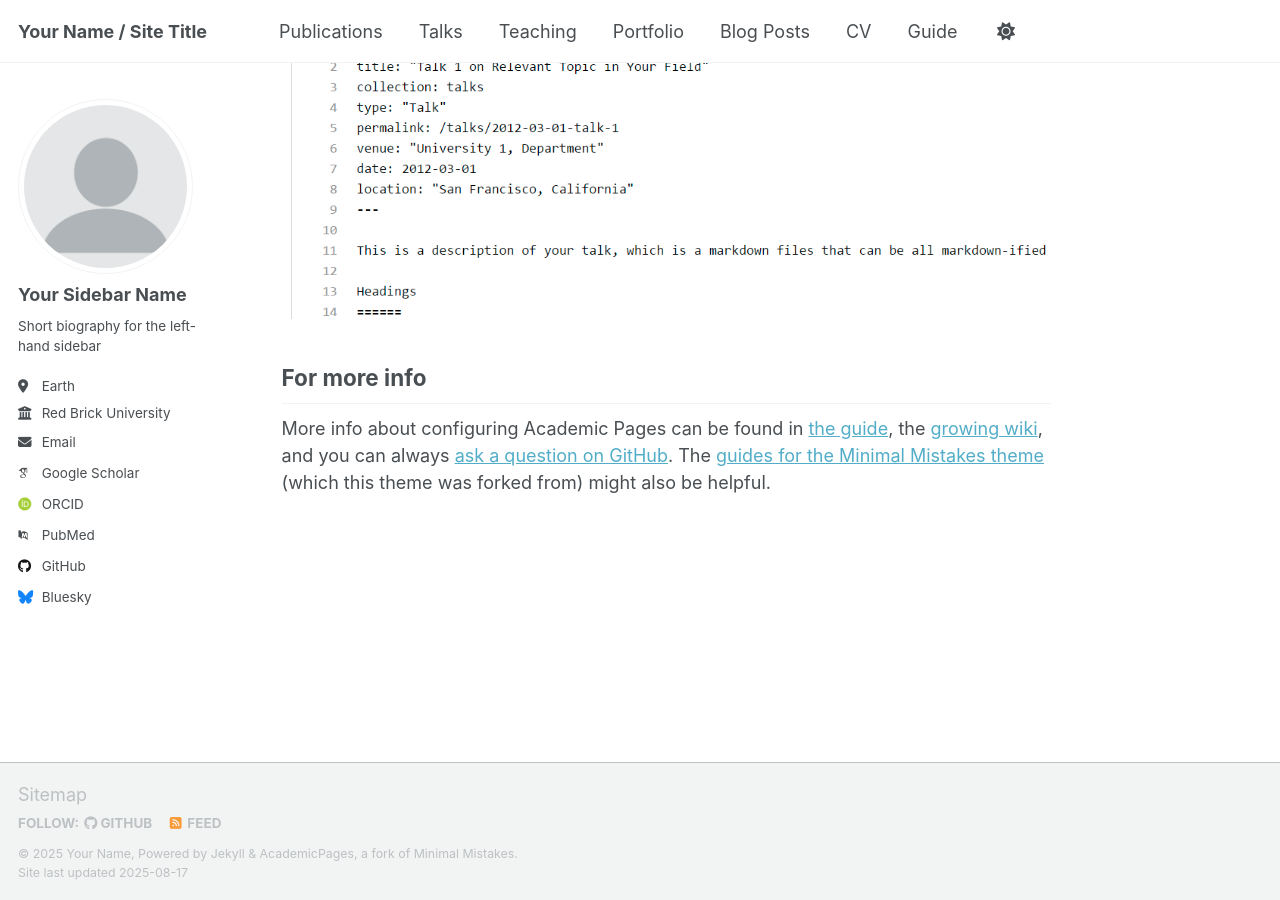
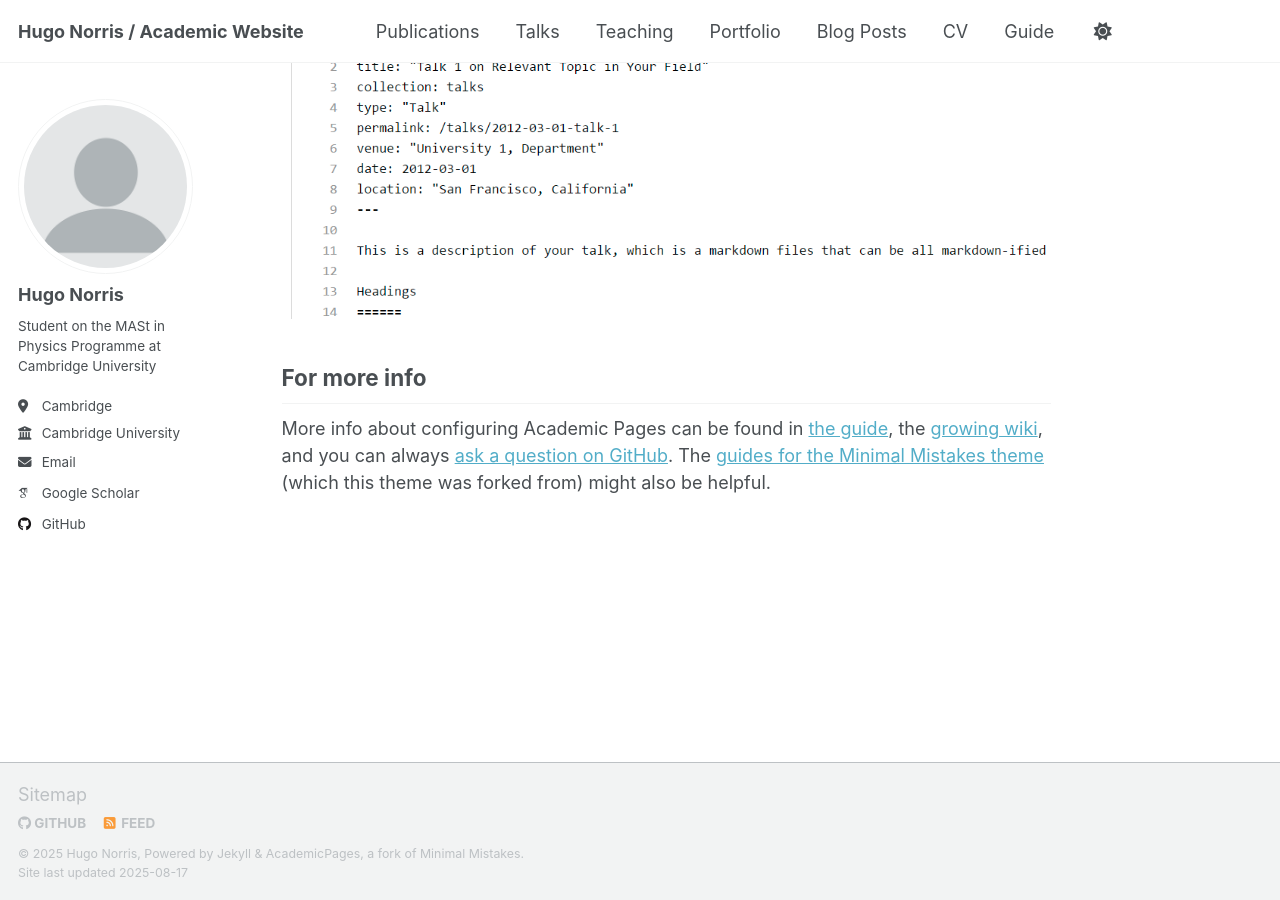
Before and after one commit to norrishugo/norrishugo.github.io, a Jekyll site: the page built from _pages/about.md, in a window 1280 px wide and 900 px high, scrolled down 2880 px. Built offline with Jekyll 4.4.1, drawn with Linux system fonts in a browser that asks for light colours; some web fonts are replaced; a script that is not in the unit is left out.

Commit message:
Update _config.yml

```diff
--- a/_config.yml
+++ b/_config.yml
@@ -7,13 +7,13 @@
 # server process.
 
 # Basic Site Settings
-locale                   : "en-US"
+locale                   : "en-UK"
 site_theme               : "default" # Currently available options are "default", "air"
-title                    : "Your Name / Site Title"
+title                    : "Hugo Norris / Academic Website"
 title_separator          : "-"
-name                     : &name "Your Name"
+name                     : &name "Hugo Norris"
 description              : &description "personal description"
-url                      : https://academicpages.github.io # the base hostname & protocol for your site e.g. "https://[your GitHub username].github.io" or if you already have some other page hosted on Github then use "https://[your GitHub username].github.io/[Your Repo Name]"
+url                      : https://norrishugo.github.io # the base hostname & protocol for your site e.g. "https://[your GitHub username].github.io" or if you already have some other page hosted on Github then use "https://[your GitHub username].github.io/[Your Repo Name]"
 baseurl                  : "" # the subpath of your site, e.g. "/blog"
 repository               : "academicpages/academicpages.github.io"
 
@@ -23,13 +23,13 @@ repository               : "academicpages/academicpages.github.io"
 author:
   # Biographic information
   avatar           : "profile.png"
-  name             : "Your Sidebar Name"
+  name             : "Hugo Norris"
   pronouns         : # example: "she/her"
-  bio              : "Short biography for the left-hand sidebar"
-  location         : "Earth"
-  employer         : "Red Brick University"
+  bio              : "Student on the MASt in Physics Programme at Cambridge University"
+  location         : "Cambridge"
+  employer         : "Cambridge University"
   uri              : # URL
-  email            : "none@example.org"
+  email            : "norrishugo@gmail.com"
 
   # Academic websites
   academia         : # URL
@@ -37,9 +37,9 @@ author:
   googlescholar    : "https://scholar.google.com/citations?user=PS_CX0AAAAAJ"
   inspire-hep      : # URL
   impactstory      : # URL
-  orcid            : "http://orcid.org/yourorcidurl"
+  orcid            : #"http://orcid.org/yourorcidurl"
   semantic         : # URL
-  pubmed           : "https://www.ncbi.nlm.nih.gov/pubmed/?term=john+snow"
+  pubmed           : #"https://www.ncbi.nlm.nih.gov/pubmed/?term=john+snow"
   researchgate     : # URL
   scopus           : # URL
 
@@ -47,13 +47,13 @@ author:
   bitbucket        : # Username - Update with your username on the site
   codepen          : # Username
   dribbble         : # Username
-  github           : "academicpages"
+  github           : "norrishugo"
   kaggle           : # Username
   stackoverflow    : # User number or user number and name (i.e., use "1" or "1/jeff-atwood")
 
   # Social media
   artstation       : # Username
-  bluesky          : "bsky.app" # Replace this with you Bluesky username
+  bluesky          : #"bsky.app" # Replace this with you Bluesky username
   facebook         : # Username
   flickr           : # Username
   foursquare       : # Username
```
